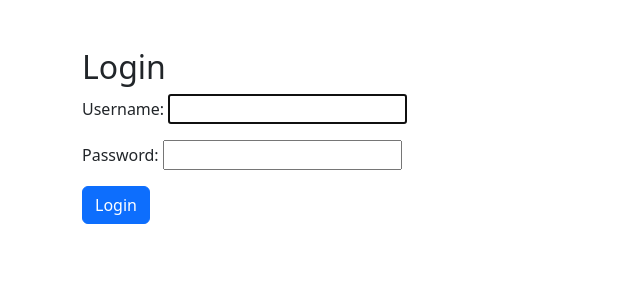
After one commit to onkarbirajdaar/HRMS, a Django app: page /login/ in a window 1280 px wide. The commit adds this page. Shown: the top 300 px of the page, without its empty margins (0-640 px from the left). Run offline with Django 5.2, Linux system fonts and the light colour scheme.

Commit message:
Implemented login and logout authentication

```diff
--- /dev/null
+++ b/employees/templates/registration/login.html
@@ -0,0 +1,23 @@
+<!doctype html>
+<html>
+  <head>
+    <title>Login</title>
+
+    <link
+      href="https://cdn.jsdelivr.net/npm/bootstrap@5.3.0/dist/css/bootstrap.min.css"
+      rel="stylesheet"
+    />
+  </head>
+
+  <body>
+    <div class="container mt-5">
+      <h2>Login</h2>
+
+      <form method="POST">
+        {% csrf_token %} {{ form.as_p }}
+
+        <button type="submit" class="btn btn-primary">Login</button>
+      </form>
+    </div>
+  </body>
+</html>
--- a/employees/views.py
+++ b/employees/views.py
@@ -1,8 +1,10 @@
 from django.shortcuts import render, get_object_or_404, redirect
 from .models import Employee
 from .forms import EmployeeForm
+from django.contrib.auth.decorators import login_required
 
 
+@login_required
 def employee_list(request):
     employees = Employee.objects.all()
 
@@ -13,6 +15,7 @@ def employee_list(request):
     )
 
 
+@login_required
 def employee_add(request):
     if request.method == 'POST':
         form = EmployeeForm(request.POST)
@@ -28,6 +31,7 @@ def employee_add(request):
                   )
 
 
+@login_required
 def edit_employee(request, id):
     employee = get_object_or_404(Employee, id=id)
     if request.method == 'POST':
@@ -40,6 +44,7 @@ def edit_employee(request, id):
     return render(request, 'employees/edit_employee.html', {'form': form})
 
 
+@login_required
 def delete_employee(request, id):
     employee = get_object_or_404(Employee, id=id)
 
--- a/hrms/settings.py
+++ b/hrms/settings.py
@@ -116,3 +116,5 @@ USE_TZ = True
 # https://docs.djangoproject.com/en/6.0/howto/static-files/
 
 STATIC_URL = 'static/'
+LOGIN_REDIRECT_URL = '/employees/'
+LOGOUT_REDIRECT_URL = '/login/'
--- a/hrms/urls.py
+++ b/hrms/urls.py
@@ -16,8 +16,10 @@ Including another URLconf
 """
 from django.contrib import admin
 from django.urls import path, include
-
+from django.contrib.auth import views as auth_views
 urlpatterns = [
     path('admin/', admin.site.urls),
     path('employees/', include('employees.urls')),
+    path('login/', auth_views.LoginView.as_view(), name='login'),
+    path('logout/', auth_views.LogoutView.as_view(), name='logout'),
 ]
```
Also changed, not shown: employees/templates/employees/list.html (+2 -8 lines).
